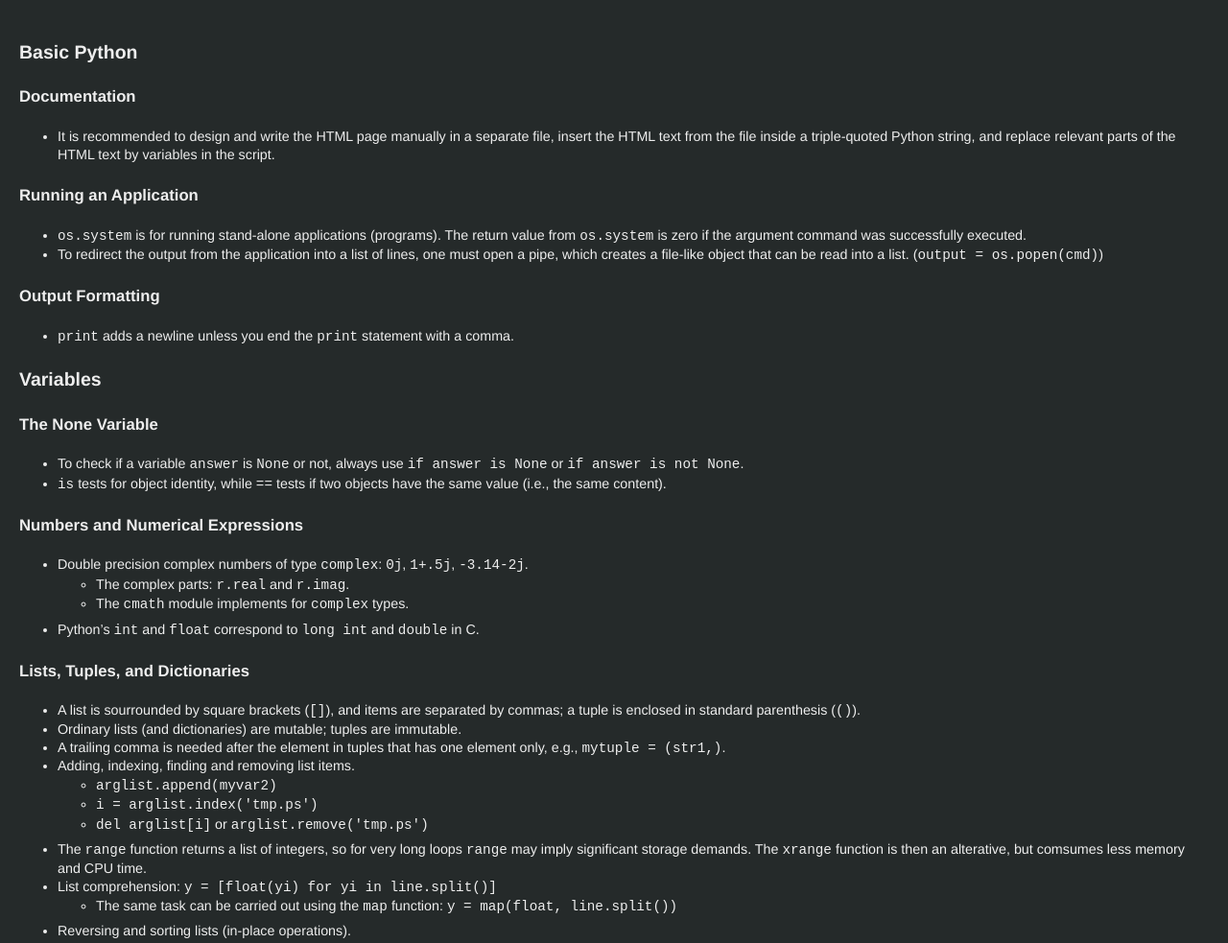
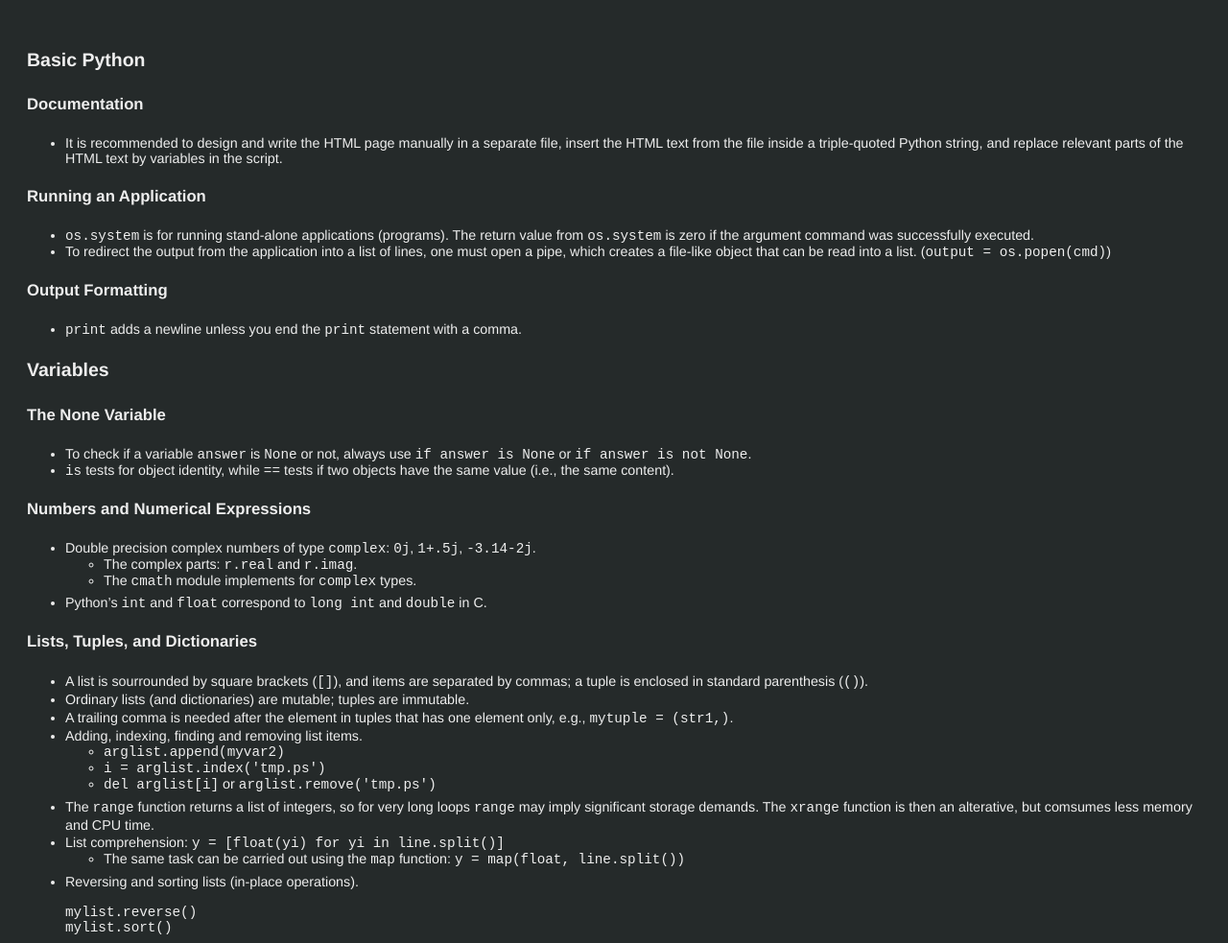
Before and after one commit to holmeschiu/Holmes-Factory, a plain HTML site: page python_notes.html in a window 1280 px wide. Shown: the top 983 px of the page at 96% size. Drawn offline with Linux system fonts and the light colour scheme.

Commit message:
modify the python note

```diff
--- a/python_notes.html
+++ b/python_notes.html
@@ -6,6 +6,12 @@
   <title>python_notes</title>
   <meta name="viewport" content="width=device-width, initial-scale=1.0">
   <style>
+
+  <link rel="stylesheet" href="stylesheets/styles.css">
+  <link rel="stylesheet" href="stylesheets/pygment_trac.css">
+  <script src="javascripts/scale.fix.js"></script>
+  <meta name="viewport" content="width=device-width, initial-scale=1, user-scalable=no">
+
 /*
    This document has been created with Marked.app <http://markedapp.com>, Copyright 2011 Brett Terpstra
    Please leave this notice in place, along with any additional credits below.
```
